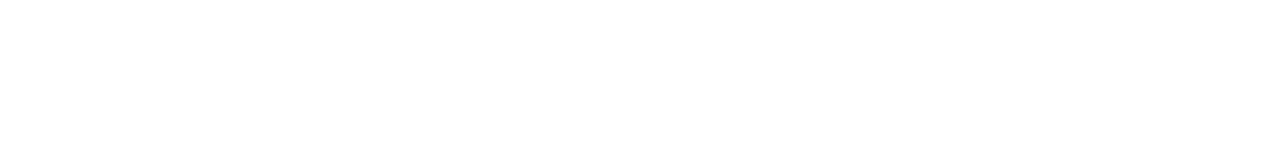
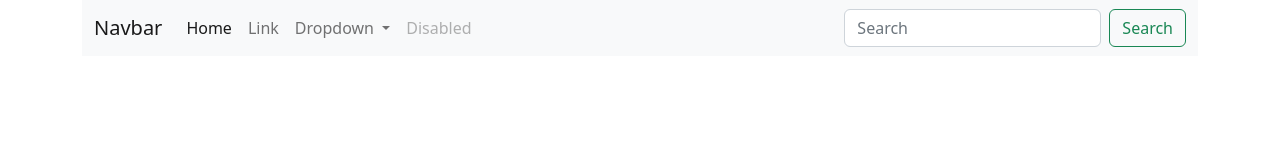
Before and after one commit to wahidrana2108/ecom, a plain HTML site: page index.html in a window 1280 px wide. Drawn offline with nearby package versions, Linux system fonts and the light colour scheme.

Commit message:
setting up

```diff
--- a/index.html
+++ b/index.html
@@ -13,18 +13,58 @@
 <body>
   <!-- navbar start -->
   <div class="container">
-
+    <nav class="navbar navbar-expand-lg bg-light">
+      <div class="container-fluid">
+        <a class="navbar-brand" href="#">Navbar</a>
+        <button class="navbar-toggler" type="button" data-bs-toggle="collapse" data-bs-target="#navbarSupportedContent"
+          aria-controls="navbarSupportedContent" aria-expanded="false" aria-label="Toggle navigation">
+          <span class="navbar-toggler-icon"></span>
+        </button>
+        <div class="collapse navbar-collapse" id="navbarSupportedContent">
+          <ul class="navbar-nav me-auto mb-2 mb-lg-0">
+            <li class="nav-item">
+              <a class="nav-link active" aria-current="page" href="#">Home</a>
+            </li>
+            <li class="nav-item">
+              <a class="nav-link" href="#">Link</a>
+            </li>
+            <li class="nav-item dropdown">
+              <a class="nav-link dropdown-toggle" href="#" role="button" data-bs-toggle="dropdown"
+                aria-expanded="false">
+                Dropdown
+              </a>
+              <ul class="dropdown-menu">
+                <li><a class="dropdown-item" href="#">Action</a></li>
+                <li><a class="dropdown-item" href="#">Another action</a></li>
+                <li>
+                  <hr class="dropdown-divider">
+                </li>
+                <li><a class="dropdown-item" href="#">Something else here</a></li>
+              </ul>
+            </li>
+            <li class="nav-item">
+              <a class="nav-link disabled">Disabled</a>
+            </li>
+          </ul>
+          <form class="d-flex" role="search">
+            <input class="form-control me-2" type="search" placeholder="Search" aria-label="Search">
+            <button class="btn btn-outline-success" type="submit">Search</button>
+          </form>
+        </div>
+      </div>
+    </nav>
   </div>
   <!-- navbar end -->
 
 
-  <!-- Bootstrap Script -->
+  <!-- Bootstrap Script Start-->
   <script src="https://cdn.jsdelivr.net/npm/@popperjs/core@2.11.6/dist/umd/popper.min.js"
     integrity="sha384-oBqDVmMz9ATKxIep9tiCxS/Z9fNfEXiDAYTujMAeBAsjFuCZSmKbSSUnQlmh/jp3"
     crossorigin="anonymous"></script>
   <script src="https://cdn.jsdelivr.net/npm/bootstrap@5.2.2/dist/js/bootstrap.min.js"
     integrity="sha384-IDwe1+LCz02ROU9k972gdyvl+AESN10+x7tBKgc9I5HFtuNz0wWnPclzo6p9vxnk"
     crossorigin="anonymous"></script>
+  <!-- Bootstrap Script End-->
 </body>
 
 </html>
```
